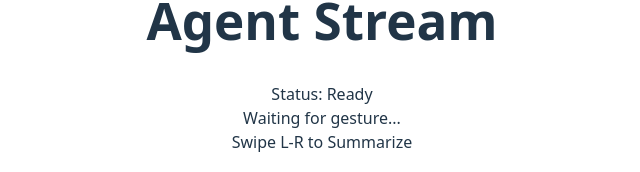
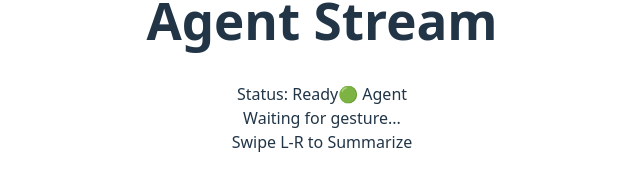
Before and after one commit to ElkanHub/Gesture-Typing-Google-Hackathon, a React (Vite) app in the folder extension/: page / in a window 1280 px wide. Shown: the part 344-516 px from the top of the page, without its empty margins (318-958 px from the left). Built offline with nearby package versions, Linux system fonts and the light colour scheme.

Commit message:
differentiatin the gestures and updated the docs

```diff
--- a/extension/src/App.tsx
+++ b/extension/src/App.tsx
@@ -3,6 +3,7 @@ import React, { useEffect, useState } from 'react';
 function App() {
     const [status, setStatus] = useState('Ready');
     const [content, setContent] = useState<string | null>(null);
+    const [mode, setMode] = useState<'AGENT' | 'TYPING'>('AGENT');
 
     useEffect(() => {
         // Listen for messages from Background Script
@@ -15,6 +16,9 @@ function App() {
             if (message.type === 'AGENT_STATUS') {
                 setStatus(message.status);
             }
+            if (message.type === 'MODE_CHANGED') {
+                setMode(message.mode);
+            }
         });
     }, []);
 
@@ -24,9 +28,18 @@ function App() {
                 Agent Stream
             </h1>
 
-            <div className="mb-4 text-sm font-mono text-neutral-400 border-b border-neutral-700 pb-2">
-                Status: <span className="text-emerald-400">{status}</span>
+            <div className="mb-4 text-sm font-mono text-neutral-400 border-b border-neutral-700 pb-2 flex justify-between items-center">
+                <span>Status: <span className="text-emerald-400">{status}</span></span>
+                <span className={`px-2 py-0.5 rounded text-xs border ${mode === 'AGENT' ? 'border-purple-500 text-purple-400' : 'border-blue-500 text-blue-400'}`}>
+                    {mode === 'AGENT' ? '🟢 Agent' : '⌨️ Typing'}
+                </span>
             </div>
+
+            {mode === 'TYPING' && !content && (
+                <div className="mb-4 p-2 bg-blue-900/30 border border-blue-500/30 rounded text-xs text-blue-300">
+                    Input Focused. Gesture Typing Enabled.
+                </div>
+            )}
 
             {content && (
                 <div className="prose prose-invert prose-sm">
@@ -36,7 +49,7 @@ function App() {
                 </div>
             )}
 
-            {!content && (
+            {!content && mode === 'AGENT' && (
                 <div className="text-center mt-10 text-neutral-600 italic">
                     Waiting for gesture...
                     <br />
--- a/extension/tsconfig.json
+++ b/extension/tsconfig.json
@@ -12,6 +12,7 @@
       "vite/client",
       "chrome"
     ],
+    "jsx": "react-jsx",
     "skipLibCheck": true,
     /* Bundler mode */
     "moduleResolution": "bundler",
```
Also changed, not shown: extension/src/content.ts (+28 -0 lines), extension/src/gesture-logic.ts (+22 -4 lines), 2 other files (tests, documents, lock files or other folders).
